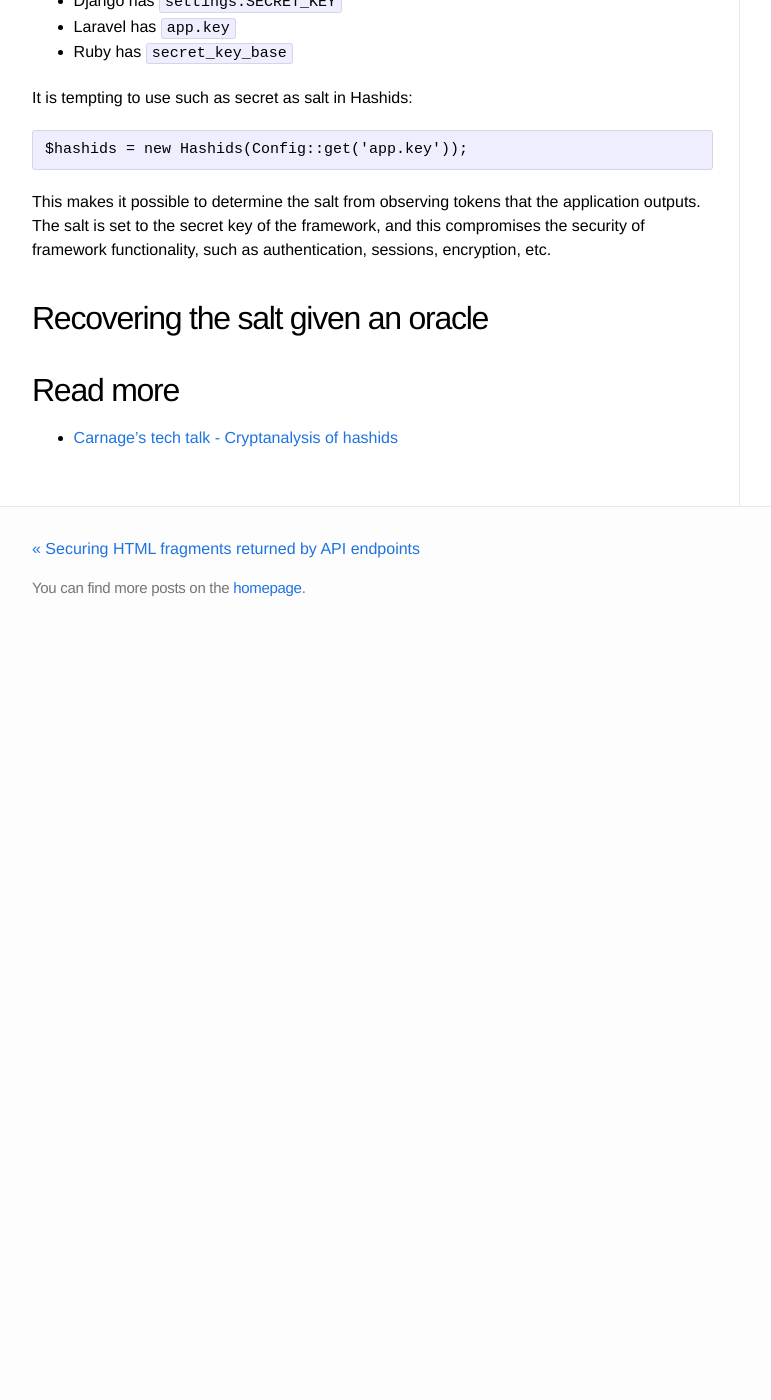
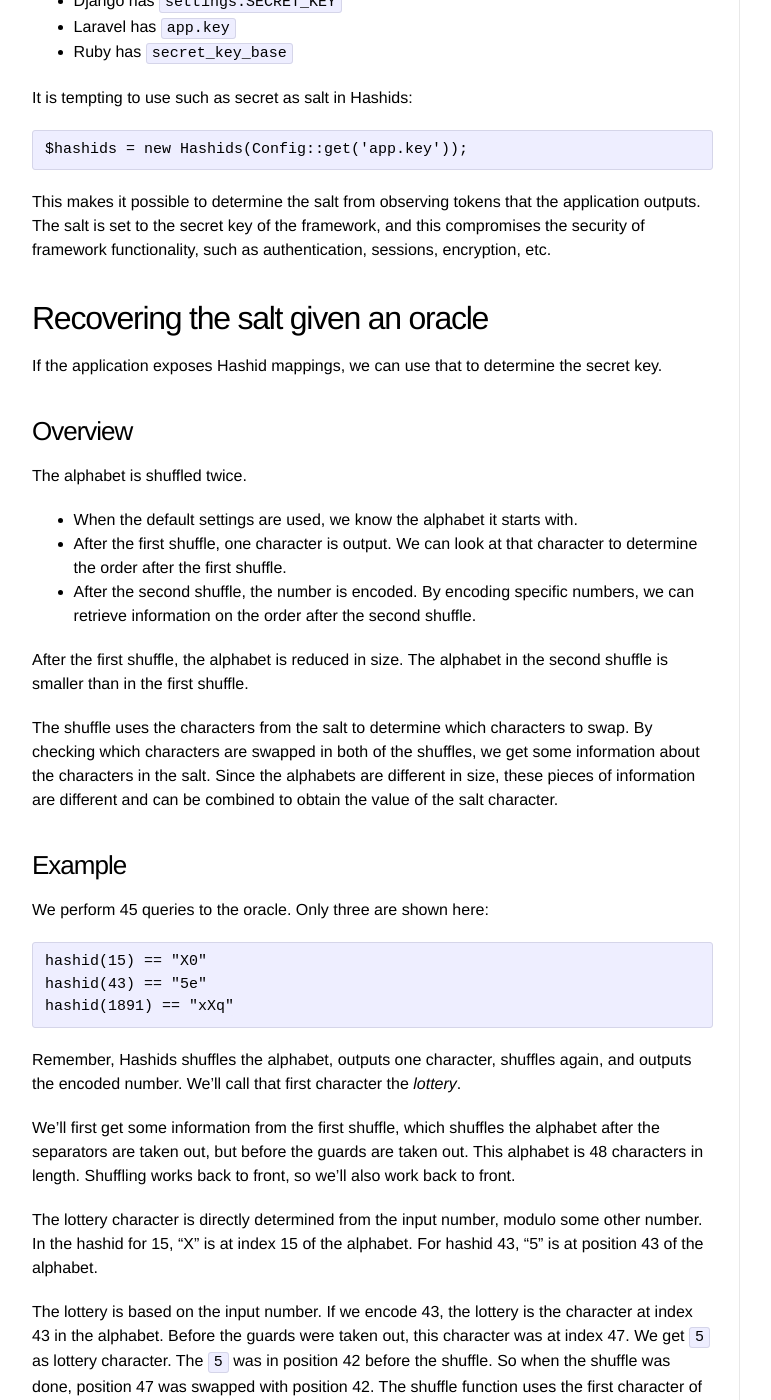
Before and after one commit to Sjord/Sjord.github.io, a Jekyll site: the page built from _posts/2023-11-08-hashids-expose-salt-value.md, in a window 1280 px wide and 1400 px high, scrolled down 1784 px. Shown: the whole window, without its empty margins (108-879 px from the left). Built offline with Jekyll 4.4.1, drawn with Linux system fonts in a browser that asks for light colours; before the commit the page ends 2414 px from its top, so only the background shows below that; some of the changed text lies outside the part shown.

Commit message:
Write attack

````diff
--- a/_posts/2023-11-08-hashids-expose-salt-value.md
+++ b/_posts/2023-11-08-hashids-expose-salt-value.md
@@ -66,6 +66,57 @@ This makes it possible to determine the salt from observing tokens that the appl
 
 ## Recovering the salt given an oracle
 
+If the application exposes Hashid mappings, we can use that to determine the secret key.
+
+### Overview
+
+The alphabet is shuffled twice.
+
+* When the default settings are used, we know the alphabet it starts with.
+* After the first shuffle, one character is output. We can look at that character to determine the order after the first shuffle.
+* After the second shuffle, the number is encoded. By encoding specific numbers, we can retrieve information on the order after the second shuffle.
+
+After the first shuffle, the alphabet is reduced in size. The alphabet in the second shuffle is smaller than in the first shuffle.
+
+The shuffle uses the characters from the salt to determine which characters to swap. By checking which characters are swapped in both of the shuffles, we get some information about the characters in the salt. Since the alphabets are different in size, these pieces of information are different and can be combined to obtain the value of the salt character.
+
+### Example
+
+We perform 45 queries to the oracle. Only three are shown here:
+
+```
+hashid(15) == "X0"
+hashid(43) == "5e"
+hashid(1891) == "xXq"
+```
+
+Remember, Hashids shuffles the alphabet, outputs one character, shuffles again, and outputs the encoded number. We'll call that first character the *lottery*.
+
+We'll first get some information from the first shuffle, which shuffles the alphabet after the separators are taken out, but before the guards are taken out. This alphabet is 48 characters in length. Shuffling works back to front, so we'll also work back to front.
+
+The lottery character is directly determined from the input number, modulo some other number. In the hashid for 15, "X" is at index 15 of the alphabet. For hashid 43, "5" is at position 43 of the alphabet.
+
+The lottery is based on the input number. If we encode 43, the lottery is the character at index 43 in the alphabet. Before the guards were taken out, this character was at index 47. We get `5` as lottery character. The `5` was in position 42 before the shuffle. So when the shuffle was done, position 47 was swapped with position 42. The shuffle function uses the first character of the salt for this shuffle. We can determine that twice the value of this character modulo 47 equals 42.
+
+Next, the second shuffle. After the second shuffle, `Xq` are the last characters in the alphabet. From `hashid(15)`, we know that `X` used to be in position 15. The second shuffle works on 44 characters, and prepends the lottery character (`x`) to the salt. The first shuffle loop adds 120 (`ord('x')`) to the sum. In the second loop:
+
+```
+salt[0] + 1 + salt[0] + 120 = 15 mod 42
+2 * salt[0] = 20 mod 42
+```
+
+We now know:
+
+```
+2 * salt[0] = 42 mod 47
+2 * salt[0] = 20 mod 42
+```
+
+Run the Chinese Remainder Theorem, and 2 * salt[0] = 230 mod 1974, which means salt[0] = 115, or "s".
+
+## Conclusion
+
+
 ## Read more
 
 * [Carnage's tech talk - Cryptanalysis of hashids](https://carnage.github.io/2015/08/cryptanalysis-of-hashids)
````
